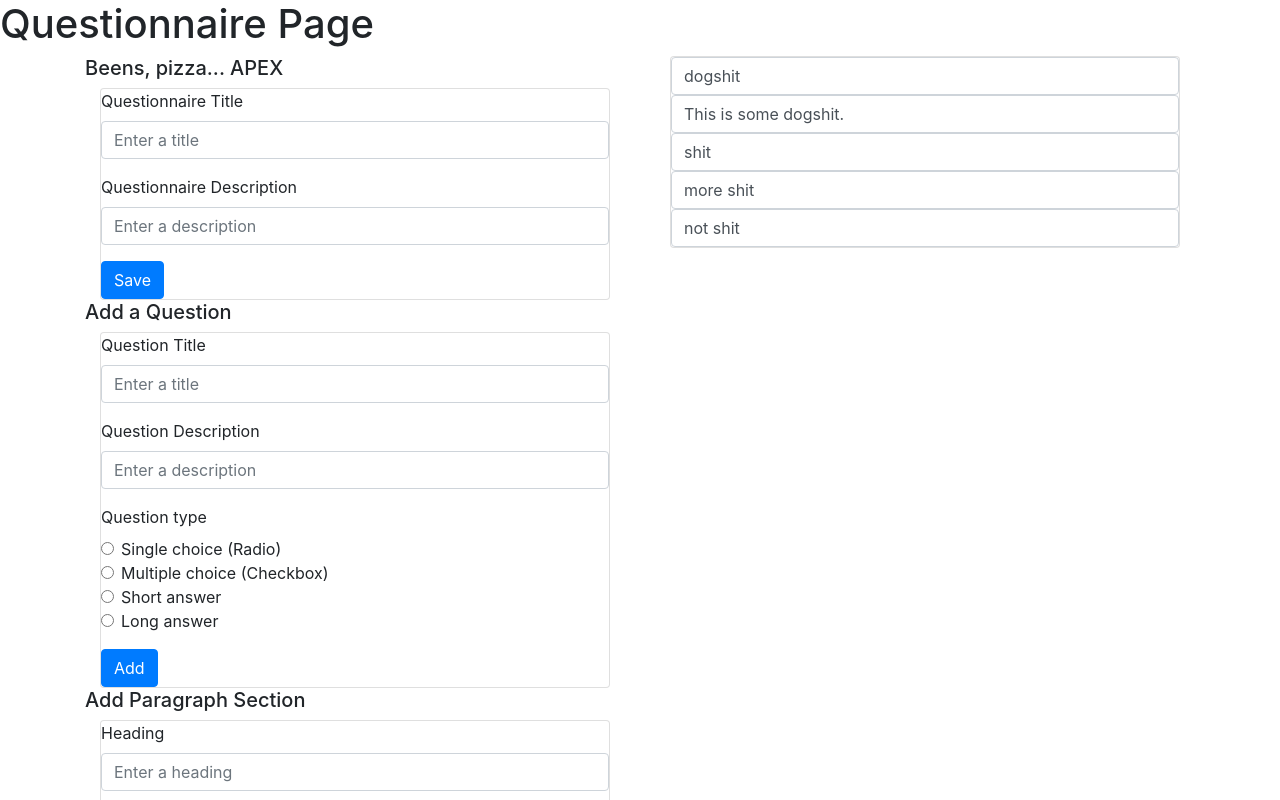
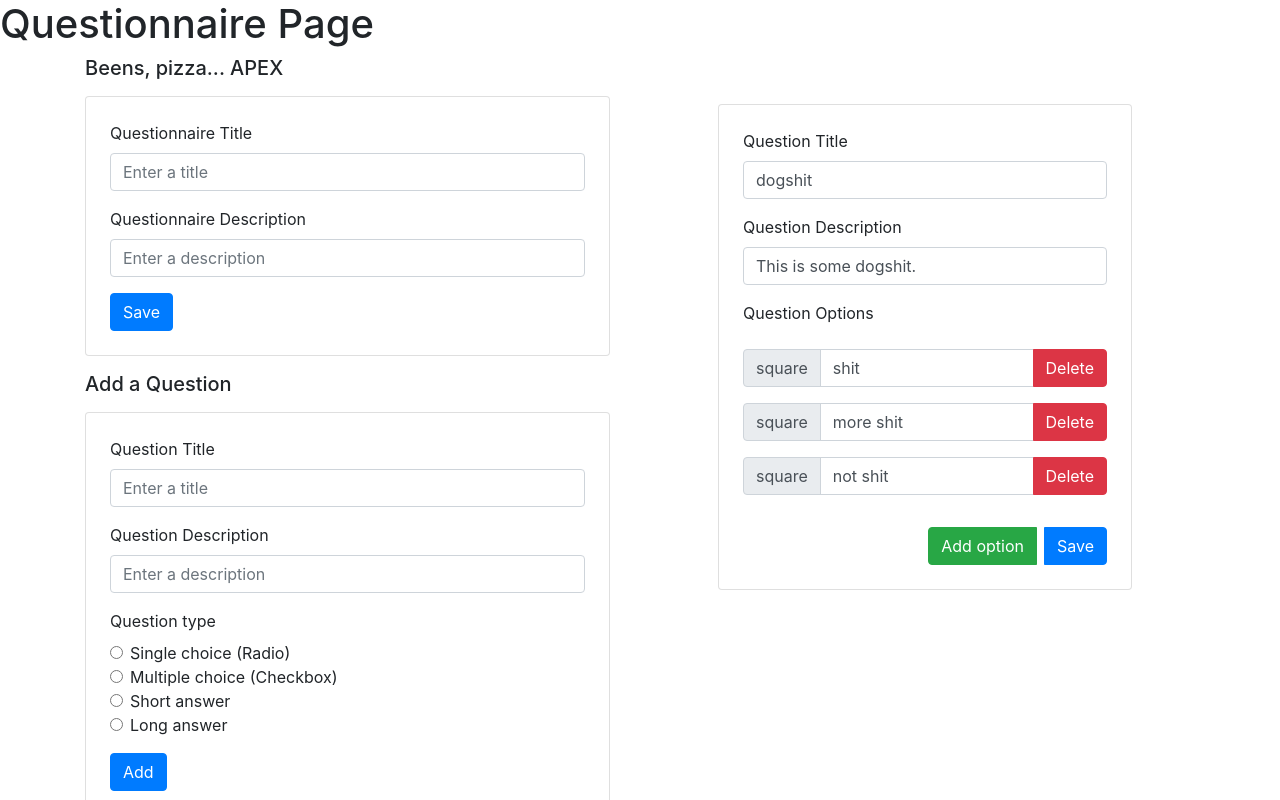
Before and after one commit to maxwillkelly/Agile-Coursework, a Next.js app in the folder web/: page /questionnaire-creator in a window 1280 px wide. Shown: the top 800 px of the page. Built offline with nearby package versions, Linux system fonts and the light colour scheme.

Commit message:
Question editing functionality complete. Began styling.

```diff
--- a/web/components/questionnaire/AddQuestionForm.jsx
+++ b/web/components/questionnaire/AddQuestionForm.jsx
@@ -1,10 +1,11 @@
 import { Form, Button, Container, Card } from 'react-bootstrap';
 import { Formik } from 'formik';
+import styles from '../styles/questionnaire.module.scss';
 
 const AddQuestionForm = () => {
     return (
-        <Container>
-            <Card>
+        <Container className={`${styles.questionnaireContainer}`}>
+            <Card className={`${styles.questionnaireCard} p-4`}>
                 <Formik initialValues={{ title: '', description: '', questiontype: '' }}>
                     {({
                         values,
--- a/web/components/questionnaire/AddTextSection.jsx
+++ b/web/components/questionnaire/AddTextSection.jsx
@@ -1,10 +1,11 @@
 import { Form, Button, Container, Card } from 'react-bootstrap';
 import { Formik } from 'formik';
+import styles from '../styles/questionnaire.module.scss';
 
 const AddTextSection = () => {
     return (
-        <Container>
-            <Card>
+        <Container className={`${styles.questionnaireContainer}`}>
+            <Card className={`${styles.questionnaireCard} p-4`}>
                 <Formik initialValues={{ heading: '', paragraph: '' }}>
                     {({
                         values,
--- a/web/components/questionnaire/Question.jsx
+++ b/web/components/questionnaire/Question.jsx
@@ -1,10 +1,11 @@
-import { Form, Container, Card, FormControl } from 'react-bootstrap';
+import { Button, ButtonGroup, Form, Container, Card, InputGroup } from 'react-bootstrap';
 import { Formik, FieldArray } from 'formik';
+// import styles from '../styles/questionnaire.module.scss';
 
 const Question = ({ question }) => {
     return (
         <Container>
-            <Card>
+            <Card className="p-4 m-5">
                 <Formik
                     initialValues={{
                         title: question.title,
@@ -21,7 +22,8 @@ const Question = ({ question }) => {
                         // isSubmitting
                     }) => (
                         <Form onSubmit={handleSubmit}>
-                            <FormControl
+                            <Form.Label>Question Title</Form.Label>
+                            <Form.Control
                                 type="text"
                                 name="title"
                                 placeholder={question.title}
@@ -29,7 +31,8 @@ const Question = ({ question }) => {
                                 onBlur={handleBlur}
                                 value={values.title}
                             />
-                            <FormControl
+                            <Form.Label className="mt-3">Question Description</Form.Label>
+                            <Form.Control
                                 type="text"
                                 name="description"
                                 placeholder="Enter a description"
@@ -37,25 +40,51 @@ const Question = ({ question }) => {
                                 onBlur={handleBlur}
                                 value={values.description}
                             />
+
+                            <Form.Label className="mt-3">Question Options</Form.Label>
                             <FieldArray name="questionOptions">
-                                {
-                                    (/*arrayHelpers*/) => {
-                                        return (
-                                            <div>
-                                                {question.options.map((option, index) => (
-                                                    <FormControl
+                                {(arrayHelpers) => {
+                                    return (
+                                        <>
+                                            {values.questionOptions.map((option, index) => (
+                                                // <div className={styles.checkboxContainer}>
+                                                <InputGroup className="my-3" key={index}>
+                                                    <InputGroup.Prepend>
+                                                        <QuestionPrepend question={question} />
+                                                    </InputGroup.Prepend>
+                                                    <Form.Control
                                                         type="text"
-                                                        name={index}
+                                                        name={`questionOptions.${index}`}
                                                         onChange={handleChange}
                                                         onBlur={handleBlur}
                                                         value={option}
                                                         key={index}
                                                     />
-                                                ))}
-                                            </div>
-                                        );
-                                    }
-                                }
+                                                    <InputGroup.Append>
+                                                        <Button
+                                                            variant="danger"
+                                                            onClick={() =>
+                                                                arrayHelpers.remove(index)
+                                                            }>
+                                                            Delete
+                                                        </Button>
+                                                    </InputGroup.Append>
+                                                </InputGroup>
+                                                // </div>
+                                            ))}
+                                            <ButtonGroup className="mt-3 float-right">
+                                                <Button
+                                                    className="mr-2"
+                                                    variant="success"
+                                                    onClick={() => arrayHelpers.push('')}>
+                                                    Add option
+                                                </Button>
+                                                <Button type="submit">Save</Button>
+                                            </ButtonGroup>
+                                            {/* <pre>{JSON.stringify(values, null, 2)}</pre> */}
+                                        </>
+                                    );
+                                }}
                             </FieldArray>
                         </Form>
                     )}
@@ -65,4 +94,17 @@ const Question = ({ question }) => {
     );
 };
 
+const QuestionPrepend = ({ question }) => {
+    switch (question.type) {
+        case 'checkbox':
+            // return <InputGroup.Text>☐</InputGroup.Text>;
+            return <InputGroup.Text>square</InputGroup.Text>;
+        case 'radio':
+            // return <InputGroup.Text>🔘</InputGroup.Text>;
+            return <InputGroup.Text>circle</InputGroup.Text>;
+        default:
+            return null;
+    }
+};
+
 export default Question;
--- a/web/components/questionnaire/TitleForm.jsx
+++ b/web/components/questionnaire/TitleForm.jsx
@@ -1,10 +1,11 @@
 import { Form, Button, Container, Card } from 'react-bootstrap';
 import { Formik } from 'formik';
+import styles from '../styles/questionnaire.module.scss';
 
 const TitleForm = () => {
     return (
-        <Container>
-            <Card>
+        <Container className={`${styles.questionnaireContainer}`}>
+            <Card className={`${styles.questionnaireCard} p-4`}>
                 <Formik initialValues={{ title: '', description: '' }}>
                     {({
                         values,
--- /dev/null
+++ b/web/components/styles/questionnaire.module.scss
@@ -0,0 +1,16 @@
+.questionnaireCard {
+    margin: 0 auto;
+    margin-top: 2vh;
+    margin-bottom: 2vh;
+    width: 100%;
+}
+
+.questionnaireContainer {
+    padding-left: 0;
+}
+
+.checkboxContainer {
+    display: flex;
+    align-items: baseline;
+    justify-content: space-around;
+}
```
